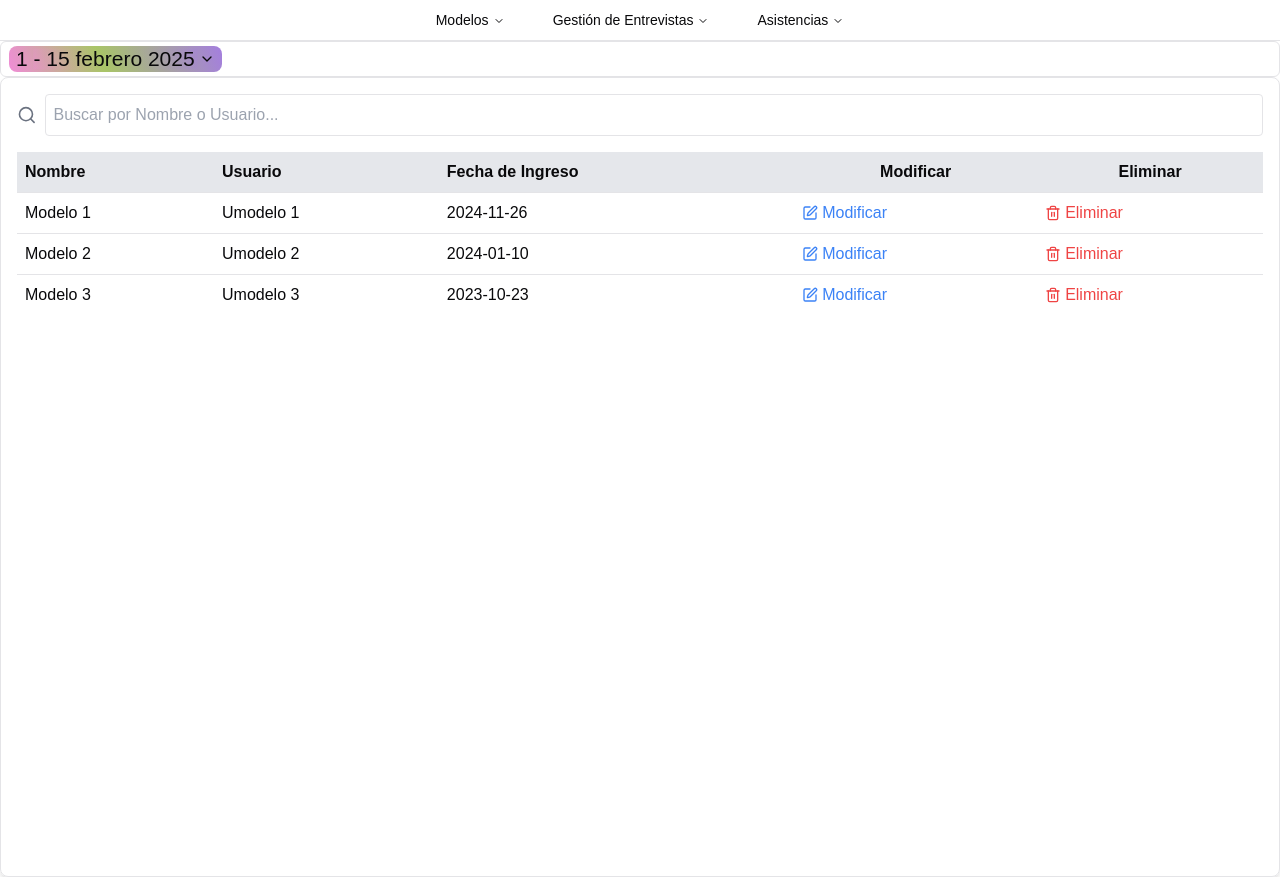
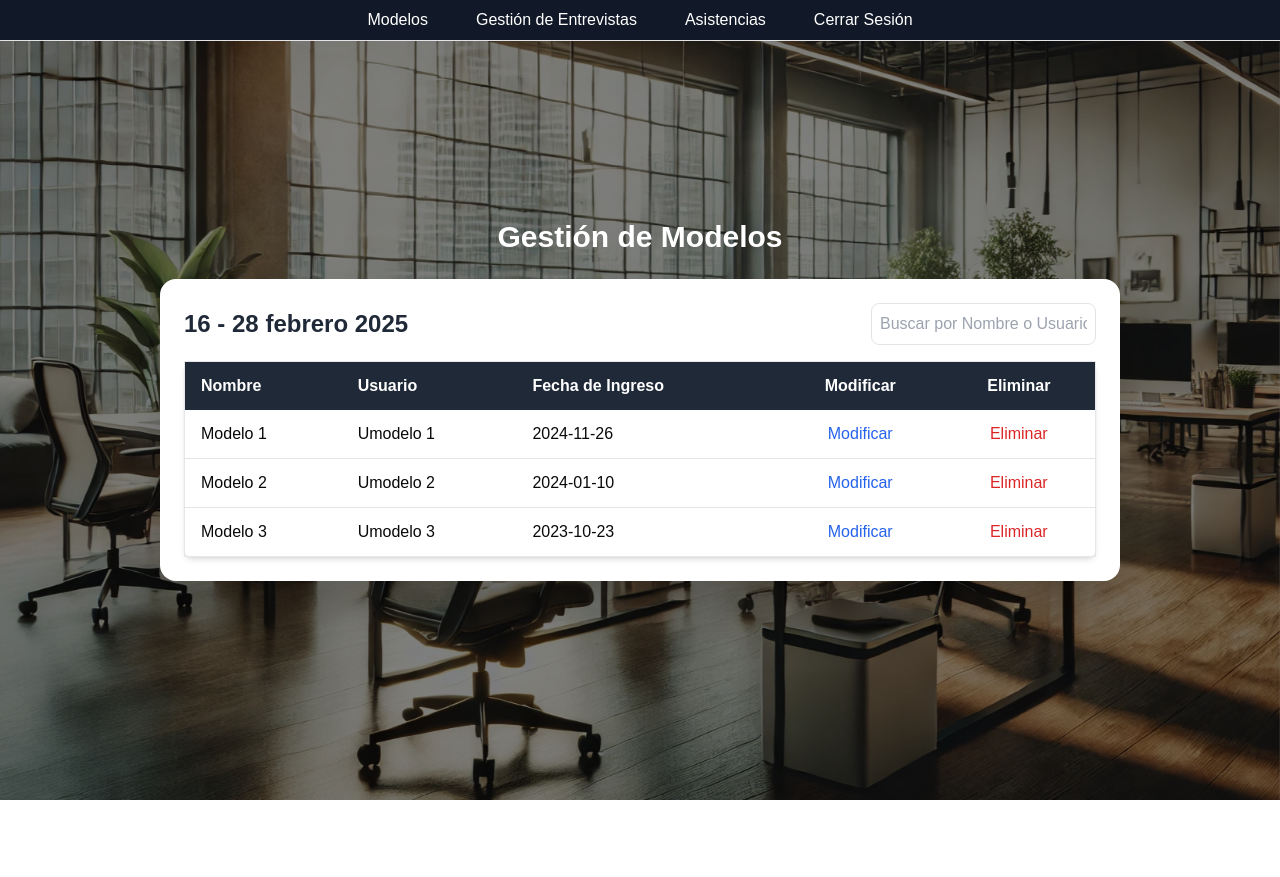
Before and after one commit to JoseFer2001/DesarrolloWeb, a Next.js app: page /modelos in a window 1280 px wide. Before the commit this address had no page. After the commit the page ends 800 px from the top, so only its background shows below. Built offline with nearby package versions, Linux system fonts and the light colour scheme.

Commit message:
Actualizaciones

```diff
--- a/src/app/asistencias/page.tsx
+++ b/src/app/asistencias/page.tsx
@@ -2,11 +2,13 @@
 
 import TablaAsistencias from "@/components/AsistenciaComponents/TablaAsistencias";
 import { MainNav } from "@/components/ui/nav-principal";
+import Quincenas from "@/components/AsistenciaComponents/QuincenaAsistencias";
 
 const Asistencias = () => {
   return (
     <>
       <MainNav />
+      <Quincenas onChangeQuincena={(quincena) => console.log(quincena)} />
       <TablaAsistencias />
     </>
   );
--- a/src/app/modelos/page.tsx
+++ b/src/app/modelos/page.tsx
@@ -1,33 +1,78 @@
 "use client";
 
-import Quincenas from "@/components/AsistenciaComponents/QuincenaAsistencias";
 import { MainNav } from "@/components/ui/nav-principal";
-import { UserTable } from "@/components/ui/Tabla-de-modelos";
-import { useRouter } from "next/navigation";
-import { useEffect } from "react";
 
-export default function ModelosPage() {
-  const router = useRouter();
+const Modelos = () => {
+  return (
+    <div
+      className="min-h-screen bg-cover bg-center flex flex-col"
+      style={{
+        backgroundImage: `url('/fondo-trabajadores.webp')`,
+        backgroundAttachment: "fixed",
+      }}
+    >
+      <MainNav />
+      <div className="flex-grow flex flex-col items-center justify-center bg-black bg-opacity-50 py-20">
+        <h1 className="text-white text-3xl font-bold mb-6">Gestión de Modelos</h1>
+        <div className="w-11/12 lg:w-3/4 bg-white rounded-2xl shadow-2xl p-6">
+          <div className="mb-4 flex justify-between items-center">
+            <h2 className="text-2xl font-bold text-gray-800">16 - 28 febrero 2025</h2>
+            <input
+              type="text"
+              placeholder="Buscar por Nombre o Usuario..."
+              className="border rounded-lg p-2 focus:outline-none focus:ring-2 focus:ring-blue-600"
+            />
+          </div>
+          <table className="min-w-full bg-white border border-gray-200 rounded-lg shadow-md">
+            <thead className="bg-gray-800 text-white">
+              <tr>
+                <th className="py-3 px-4 text-left">Nombre</th>
+                <th className="py-3 px-4 text-left">Usuario</th>
+                <th className="py-3 px-4 text-left">Fecha de Ingreso</th>
+                <th className="py-3 px-4 text-center">Modificar</th>
+                <th className="py-3 px-4 text-center">Eliminar</th>
+              </tr>
+            </thead>
+            <tbody>
+              <tr className="border-b hover:bg-gray-100 transition duration-150">
+                <td className="py-3 px-4">Modelo 1</td>
+                <td className="py-3 px-4">Umodelo 1</td>
+                <td className="py-3 px-4">2024-11-26</td>
+                <td className="py-3 px-4 text-center text-blue-600 cursor-pointer hover:underline">
+                  Modificar
+                </td>
+                <td className="py-3 px-4 text-center text-red-600 cursor-pointer hover:underline">
+                  Eliminar
+                </td>
+              </tr>
+              <tr className="border-b hover:bg-gray-100 transition duration-150">
+                <td className="py-3 px-4">Modelo 2</td>
+                <td className="py-3 px-4">Umodelo 2</td>
+                <td className="py-3 px-4">2024-01-10</td>
+                <td className="py-3 px-4 text-center text-blue-600 cursor-pointer hover:underline">
+                  Modificar
+                </td>
+                <td className="py-3 px-4 text-center text-red-600 cursor-pointer hover:underline">
+                  Eliminar
+                </td>
+              </tr>
+              <tr className="hover:bg-gray-100 transition duration-150">
+                <td className="py-3 px-4">Modelo 3</td>
+                <td className="py-3 px-4">Umodelo 3</td>
+                <td className="py-3 px-4">2023-10-23</td>
+                <td className="py-3 px-4 text-center text-blue-600 cursor-pointer hover:underline">
+                  Modificar
+                </td>
+                <td className="py-3 px-4 text-center text-red-600 cursor-pointer hover:underline">
+                  Eliminar
+                </td>
+              </tr>
+            </tbody>
+          </table>
+        </div>
+      </div>
+    </div>
+  );
+};
 
-  useEffect(() => {
-    const isAuthenticated = localStorage.getItem("auth");
-    if (!isAuthenticated) {
-      router.push("/login");
-    }
-  });
-
-  return (
-    <>
-      {/* Barra de navegación */}
-      <MainNav />
-
-      {/* Calendario */}
-      <Quincenas onChangeQuincena={(quincena) => console.log(quincena)} />
-
-      {/* Sección 1 */}
-      <div className="flex h-screen items-center justify-center bg-white">
-        <UserTable />
-      </div>
-    </>
-  );
-}
+export default Modelos;
--- a/src/components/EntrevistasComponents/TablaEntrevistas.tsx
+++ b/src/components/EntrevistasComponents/TablaEntrevistas.tsx
@@ -1,43 +1,129 @@
-import { Trash } from "lucide-react";
-import React from "react";
+import React, { useState } from "react";
+import { Trash2, CheckCircle, Circle } from "lucide-react";
 
-// Datos de ejemplo temporalmente antes de la integración con base de datos
-const interviews = [
-  { name: "Entrevistado 1", age: 23, date: "11/11/2024", neighborhood: "Robledo", result: "Aceptado", linked: false },
-  { name: "Entrevistado 2", age: 33, date: "11/11/2024", neighborhood: "Laureles", result: "Aceptado", linked: true },
-  { name: "Entrevistado 3", age: 22, date: "10/11/2024", neighborhood: "San Javier", result: "Negado", linked: false },
-  { name: "Entrevistado 4", age: 20, date: "28/10/2024", neighborhood: "Manrique", result: "Negado", linked: false },
+const datosEntrevistas = [
+  {
+    id: 1,
+    nombre: "Entrevistado 1",
+    edad: 23,
+    fecha: "11/11/2024",
+    barrio: "Robledo",
+    resultado: "Aceptado",
+    vinculado: false,
+  },
+  {
+    id: 2,
+    nombre: "Entrevistado 2",
+    edad: 33,
+    fecha: "11/11/2024",
+    barrio: "Laureles",
+    resultado: "Aceptado",
+    vinculado: true,
+  },
+  {
+    id: 3,
+    nombre: "Entrevistado 3",
+    edad: 22,
+    fecha: "10/11/2024",
+    barrio: "San Javier",
+    resultado: "Negado",
+    vinculado: false,
+  },
+  {
+    id: 4,
+    nombre: "Entrevistado 4",
+    edad: 20,
+    fecha: "28/10/2024",
+    barrio: "Manrique",
+    resultado: "Negado",
+    vinculado: false,
+  },
 ];
 
-const TablaEntrevistas: React.FC = () => {
+const TablaEntrevistas = () => {
+  const [entrevistas, setEntrevistas] = useState(datosEntrevistas);
+
+  const eliminarEntrevista = (id: number, vinculado: boolean) => {
+    if (vinculado) {
+      alert("No se puede eliminar a un usuario vinculado.");
+      return;
+    }
+    if (confirm("¿Estás seguro de que deseas eliminar esta entrevista?")) {
+      setEntrevistas(entrevistas.filter((item) => item.id !== id));
+    }
+  };
+
+  const toggleVinculado = (id: number, vinculado: boolean) => {
+    if (!vinculado) {
+      if (confirm("¿Deseas vincular a este usuario?")) {
+        setEntrevistas(
+          entrevistas.map((item) =>
+            item.id === id ? { ...item, vinculado: true } : item
+          )
+        );
+      }
+    } else {
+      if (confirm("¿Deseas desvincular a este usuario?")) {
+        setEntrevistas(
+          entrevistas.map((item) =>
+            item.id === id ? { ...item, vinculado: false } : item
+          )
+        );
+      }
+    }
+  };
+
   return (
-    <div className="mt-4 overflow-x-auto">
-      <table className="min-w-full border border-gray-200 bg-white">
-        <thead>
-          <tr className="border-b bg-gray-100">
-            <th className="px-4 py-2 text-left">Nombre</th>
-            <th className="px-4 py-2 text-left">Edad</th>
-            <th className="px-4 py-2 text-left">Fecha de Realización</th>
-            <th className="px-4 py-2 text-left">Barrio / Comuna</th>
-            <th className="px-4 py-2 text-left">Resultado</th>
-            <th className="px-4 py-2 text-left">Opciones</th>
+    <div className="overflow-x-auto">
+      <table className="min-w-full bg-white border border-gray-200 rounded-lg shadow-md">
+        <thead className="bg-gray-800 text-white">
+          <tr>
+            <th className="py-3 px-4 text-left">Nombre</th>
+            <th className="py-3 px-4 text-left">Edad</th>
+            <th className="py-3 px-4 text-left">Fecha de Realización</th>
+            <th className="py-3 px-4 text-left">Barrio / Comuna</th>
+            <th className="py-3 px-4 text-left">Resultado</th>
+            <th className="py-3 px-4 text-center">Vinculado</th>
+            <th className="py-3 px-4 text-center">Opciones</th>
           </tr>
         </thead>
         <tbody>
-          {interviews.map((interview, index) => (
-            <tr key={index} className="border-b">
-              <td className="px-4 py-2">{interview.name}</td>
-              <td className="px-4 py-2">{interview.age}</td>
-              <td className="px-4 py-2">{interview.date}</td>
-              <td className="px-4 py-2">{interview.neighborhood}</td>
-              <td className="px-4 py-2">{interview.result}</td>
-              <td className="flex gap-2 px-4 py-2">
-                {interview.result === "Aceptado" ? (
-                  interview.linked ? (
-                    <span className="font-semibold text-green-600">Vinculado</span>
-                  ) : null
-                ) : null}
-                <Trash className="cursor-pointer text-red-500" />
+          {entrevistas.map((item) => (
+            <tr
+              key={item.id}
+              className="border-b hover:bg-gray-100 transition duration-150"
+            >
+              <td className="py-3 px-4">{item.nombre}</td>
+              <td className="py-3 px-4">{item.edad}</td>
+              <td className="py-3 px-4">{item.fecha}</td>
+              <td className="py-3 px-4">{item.barrio}</td>
+              <td className="py-3 px-4">{item.resultado}</td>
+
+              {/* Vinculado */}
+              <td className="py-3 px-4 text-center">
+                {item.vinculado ? (
+                  <CheckCircle
+                    className="text-green-600 cursor-pointer hover:text-green-800 transition duration-150"
+                    onClick={() => toggleVinculado(item.id, item.vinculado)}
+                  />
+                ) : (
+                  <Circle
+                    className="text-gray-400 cursor-pointer hover:text-green-600 transition duration-150"
+                    onClick={() => toggleVinculado(item.id, item.vinculado)}
+                  />
+                )}
+              </td>
+
+              {/* Opciones */}
+              <td className="py-3 px-4 text-center">
+                <Trash2
+                  className={`cursor-pointer ${
+                    item.vinculado
+                      ? "text-gray-400 cursor-not-allowed"
+                      : "text-red-600 hover:text-red-800 transition duration-150"
+                  }`}
+                  onClick={() => eliminarEntrevista(item.id, item.vinculado)}
+                />
               </td>
             </tr>
           ))}
--- a/src/components/ui/nav-principal.tsx
+++ b/src/components/ui/nav-principal.tsx
@@ -2,7 +2,6 @@
 
 import {
   NavigationMenu,
-  NavigationMenuContent,
   NavigationMenuItem,
   NavigationMenuLink,
   NavigationMenuList,
@@ -15,59 +14,35 @@ const navigationItems = [
   {
     title: "Modelos",
     href: "/modelos",
-    content: [
-      {
-        title: "Gestión de Modelos",
-        href: "/modelos",
-        description: "Administrar modelos y sus características",
-      },
-    ],
   },
   {
     title: "Gestión de Entrevistas",
-    href: "/entrevistas",
-    content: [
-      {
-        title: "Programar Entrevistas",
-        href: "/entrevistas",
-        description: "Agendar y gestionar entrevistas",
-      },
-    ],
+    href: "/entrevistas/entrevistas-realizadas",
   },
   {
     title: "Asistencias",
     href: "/asistencias",
-    content: [
-      {
-        title: "Control de Asistencias",
-        href: "/asistencias",
-        description: "Gestionar asistencias y registros",
-      },
-    ],
+  },
+  {
+    title: "Cerrar Sesión",
+    href: "/login",
   },
 ];
 
 export function MainNav() {
   return (
-    <NavigationMenu className="max-w-full border-b bg-white">
+    <NavigationMenu className="max-w-full border-b bg-gray-900 text-white">
       <NavigationMenuList className="space-x-4 px-4">
         {navigationItems.map((item) => (
           <NavigationMenuItem key={item.href}>
-            <NavigationMenuTrigger className="h-10 px-4 py-2">{item.title}</NavigationMenuTrigger>
-            <NavigationMenuContent>
-              <ul className="grid w-[400px] gap-3 p-4">
-                {item.content.map((subItem) => (
-                  <li key={subItem.href}>
-                    <NavigationMenuLink asChild>
-                      <Link href={subItem.href} className="block space-y-1 rounded-md p-3 hover:bg-slate-100">
-                        <div className="text-sm font-medium leading-none">{subItem.title}</div>
-                        <p className="text-sm leading-snug text-slate-500">{subItem.description}</p>
-                      </Link>
-                    </NavigationMenuLink>
-                  </li>
-                ))}
-              </ul>
-            </NavigationMenuContent>
+            <NavigationMenuLink asChild>
+              <Link
+                href={item.href}
+                className="block h-10 px-4 py-2 text-white hover:bg-gray-800"
+              >
+                {item.title}
+              </Link>
+            </NavigationMenuLink>
           </NavigationMenuItem>
         ))}
       </NavigationMenuList>
--- a/src/components/ui/navigation-menu.tsx
+++ b/src/components/ui/navigation-menu.tsx
@@ -10,7 +10,7 @@ const NavigationMenu = React.forwardRef<
 >(({ className, children, ...props }, ref) => (
   <NavigationMenuPrimitive.Root
     ref={ref}
-    className={cn("relative z-10 flex max-w-max flex-1 items-center justify-center", className)}
+    className={cn("fixed top-0 left-0 w-full z-50 flex items-center justify-center bg-gray-900 text-white", className)}
     {...props}
   >
     {children}
@@ -34,7 +34,7 @@ NavigationMenuList.displayName = NavigationMenuPrimitive.List.displayName;
 const NavigationMenuItem = NavigationMenuPrimitive.Item;
 
 const navigationMenuTriggerStyle = cva(
-  "group inline-flex h-9 w-max items-center justify-center rounded-md bg-background px-4 py-2 text-sm font-medium transition-colors hover:bg-accent hover:text-accent-foreground focus:bg-accent focus:text-accent-foreground focus:outline-none disabled:pointer-events-none disabled:opacity-50 data-[active]:bg-accent/50 data-[state=open]:bg-accent/50"
+  "group inline-flex h-9 w-max items-center justify-center rounded-md bg-gray-900 px-4 py-2 text-sm font-medium text-white transition-colors hover:bg-gray-800 focus:bg-gray-800 focus:outline-none disabled:pointer-events-none disabled:opacity-50 data-[active]:bg-gray-800 data-[state=open]:bg-gray-800"
 );
 
 const NavigationMenuTrigger = React.forwardRef<
@@ -48,7 +48,7 @@ const NavigationMenuTrigger = React.forwardRef<
   >
     {children}{" "}
     <ChevronDown
-      className="relative top-[1px] ml-1 size-3 transition duration-300 group-data-[state=open]:rotate-180"
+      className="relative top-[1px] ml-1 size-3 transition duration-300 group-data-[state=open]:rotate-180 text-white"
       aria-hidden="true"
     />
   </NavigationMenuPrimitive.Trigger>
@@ -62,7 +62,7 @@ const NavigationMenuContent = React.forwardRef<
   <NavigationMenuPrimitive.Content
     ref={ref}
     className={cn(
-      "left-0 top-0 w-full data-[motion^=from-]:animate-in data-[motion^=to-]:animate-out data-[motion^=from-]:fade-in data-[motion^=to-]:fade-out data-[motion=from-end]:slide-in-from-right-52 data-[motion=from-start]:slide-in-from-left-52 data-[motion=to-end]:slide-out-to-right-52 data-[motion=to-start]:slide-out-to-left-52 md:absolute md:w-auto",
+      "bg-gray-800 text-white left-0 top-0 w-full md:absolute md:w-auto rounded-md shadow-lg",
       className
     )}
     {...props}
@@ -79,7 +79,7 @@ const NavigationMenuViewport = React.forwardRef<
   <div className={cn("absolute left-0 top-full flex justify-center")}>
     <NavigationMenuPrimitive.Viewport
       className={cn(
-        "origin-top-center relative mt-1.5 h-[var(--radix-navigation-menu-viewport-height)] w-full overflow-hidden rounded-md border bg-popover text-popover-foreground shadow data-[state=open]:animate-in data-[state=closed]:animate-out data-[state=closed]:zoom-out-95 data-[state=open]:zoom-in-90 md:w-[var(--radix-navigation-menu-viewport-width)]",
+        "bg-gray-800 text-white origin-top-center relative mt-1.5 h-[var(--radix-navigation-menu-viewport-height)] w-full overflow-hidden rounded-md border shadow-lg md:w-[var(--radix-navigation-menu-viewport-width)]",
         className
       )}
       ref={ref}
@@ -101,7 +101,7 @@ const NavigationMenuIndicator = React.forwardRef<
     )}
     {...props}
   >
-    <div className="relative top-[60%] size-2 rotate-45 rounded-tl-sm bg-border shadow-md" />
+    <div className="relative top-[60%] size-2 rotate-45 rounded-tl-sm bg-gray-700 shadow-md" />
   </NavigationMenuPrimitive.Indicator>
 ));
 NavigationMenuIndicator.displayName = NavigationMenuPrimitive.Indicator.displayName;
```
Also changed, not shown: src/app/entrevistas/entrevistas-nuevas/page.tsx (+15 -4 lines), src/app/entrevistas/entrevistas-realizadas/page.tsx (+28 -4 lines), src/components/EntrevistasComponents/NavEntrevistas.tsx (+22 -8 lines), public/fondo-entrevistas.jpg (added), public/fondo-trabajadores.webp (added).
